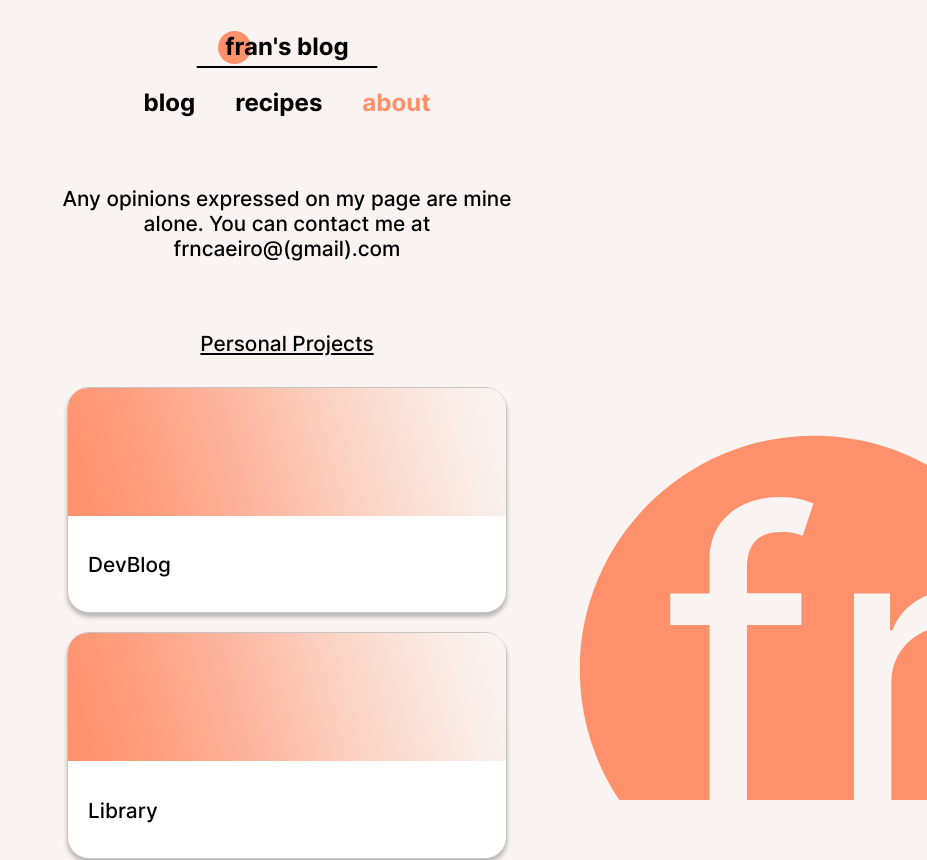
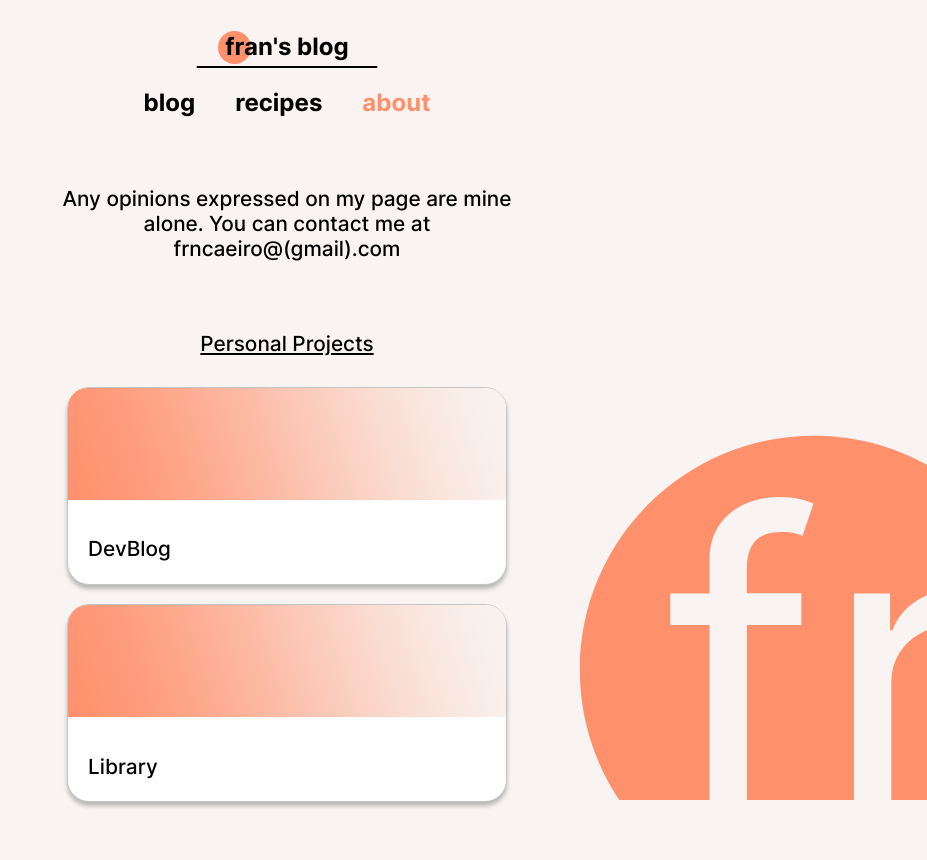
Before and after one commit to confiscar/blog, a Next.js app: page /about in a window 1280 px wide. Shown: the top 860 px of the page, without its empty margins (353-1280 px from the left). Built offline with nearby package versions, Linux system fonts and the light colour scheme.

Commit message:
fix card overlap problem

```diff
--- a/src/components/atoms/Card/Card.module.css
+++ b/src/components/atoms/Card/Card.module.css
@@ -1,7 +1,8 @@
 .cardContainer {
     background-color: white;
     width: 268px;
-    min-height: 141px;
+    height: 141px;
+    max-width: 80vw;
     /* height: 141px; * might be worth to take this out and add padding for dynamic length card * */
     border-radius: 22px;
     box-shadow: 0px 4px 4px rgba(0, 0, 0, 0.25);
--- a/src/components/molecules/ImageCard/ImageCard.tsx
+++ b/src/components/molecules/ImageCard/ImageCard.tsx
@@ -7,7 +7,7 @@ declare type RecipeCardProps = {
 }
 
 const defaultCardHeader = '/images/default-card-header.png';
-const cardHeight = 205;
+const cardHeight = 180;
 const cardWidth = 438;
 
 const RecipeCard = ({ item }: RecipeCardProps) => {
```
